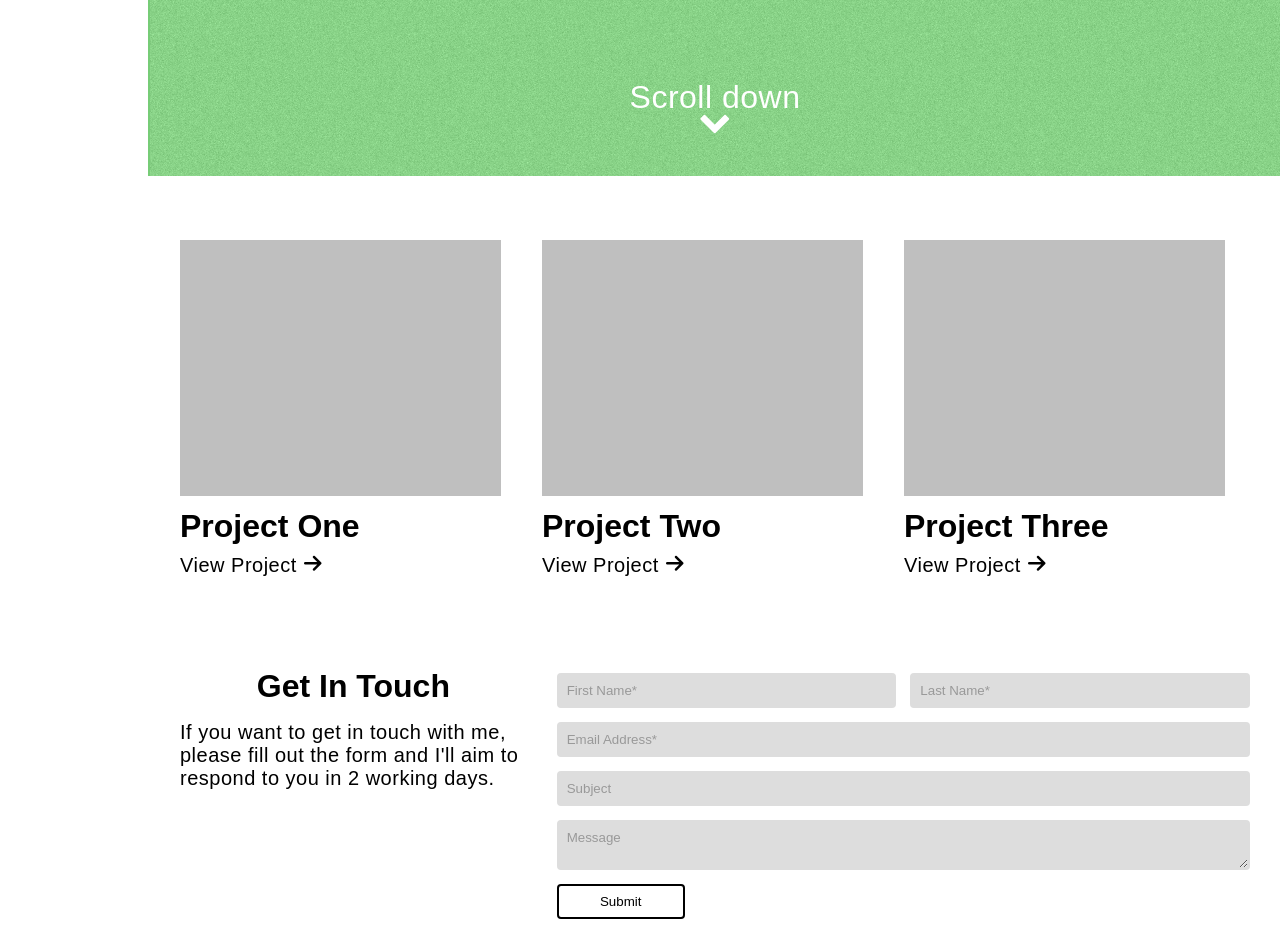
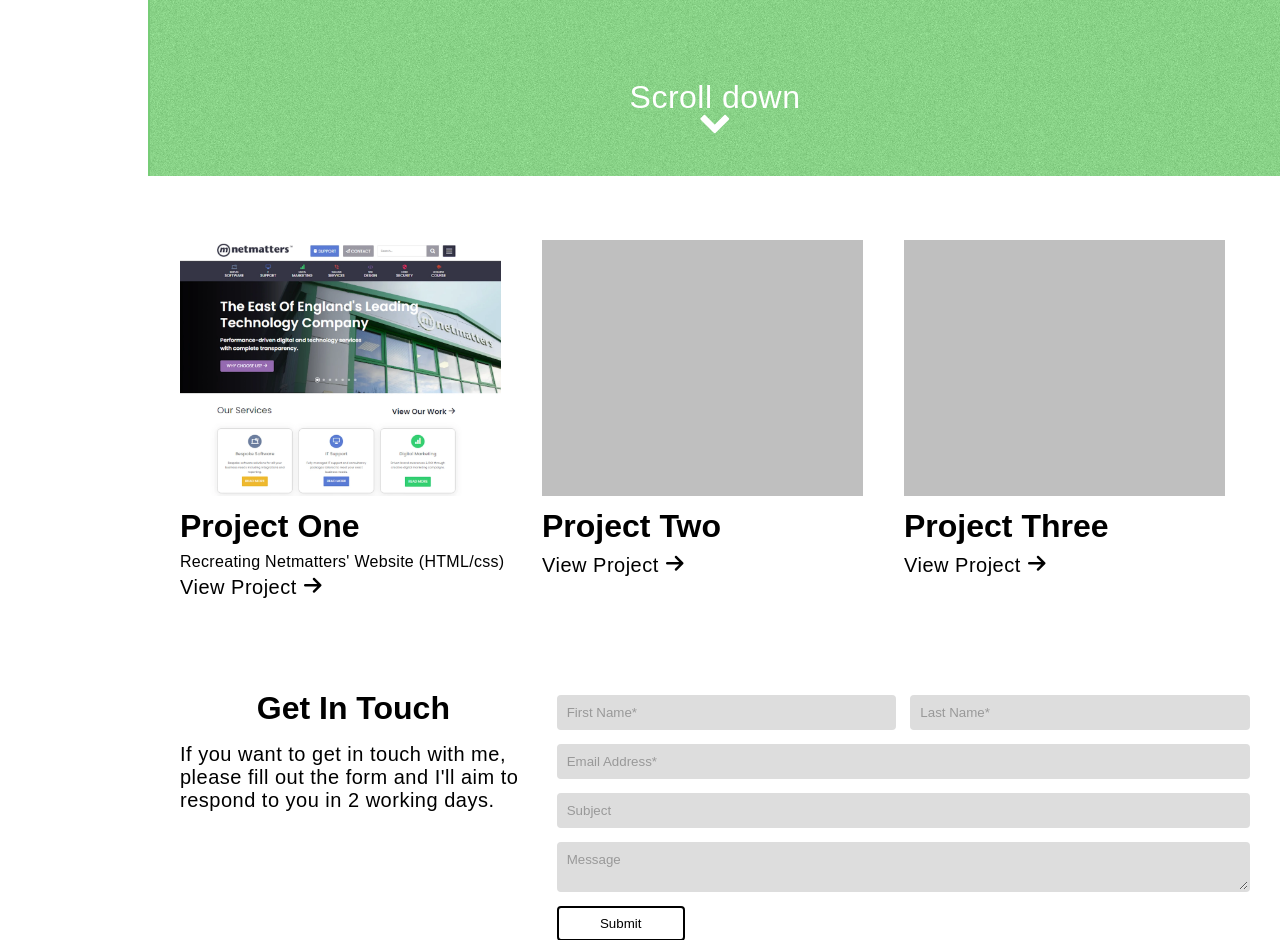
Before and after one commit to 7761279b-c739-4152-a1e2-9850adba1b8c/portfolio, a PHP site: page / in a window 1280 px wide. Shown: the part 624-1564 px from the top of the page. Run offline with PHP 8.4, Linux system fonts and the light colour scheme.

Commit message:
link to first project

```diff
--- a/website/css/styles.css
+++ b/website/css/styles.css
@@ -353,7 +353,14 @@ header .scroll-button {
   margin: 0;
 }
 
-/* line 39, ../../portfolio/website/scss/_projects.scss */
+/* line 38, ../../portfolio/website/scss/_projects.scss */
+.projects .project .description {
+  font-size: 1rem;
+  letter-spacing: 0.01875rem;
+  margin-bottom: 0.25rem;
+}
+
+/* line 44, ../../portfolio/website/scss/_projects.scss */
 .projects .project:hover {
   top: -0.5rem;
 }
--- a/website/index.html
+++ b/website/index.html
@@ -41,17 +41,18 @@
             </header>
             <div class="projects container" id="portfolio">
                 <!-- projects list -->
-                <a class="project" href="#">
-                    <img src="img/project1.webp" class="project-img" />
+                <a class="project" href="http://netmatters.joshua-goodall.netmatters-scs.co.uk/" target="_blank">
+                    <img src="img/recreating-netmatters.webp" class="project-img" />
                     <h2>Project One</h2>
+                    <p class="description">Recreating Netmatters' Website (HTML/css)</p>
                     <p>View Project <span class="icon-right"></span></p>
                 </a>
-                <a class="project" href="#">
+                <a class="project" href="#" target="_blank">
                     <img src="img/project1.webp" class="project-img" />
                     <h2>Project Two</h2>
                     <p>View Project <span class="icon-right"></span></p>
                 </a>
-                <a class="project" href="#">
+                <a class="project" href="#" target="_blank">
                     <img src="img/project1.webp" class="project-img" />
                     <h2>Project Three</h2>
                     <p>View Project <span class="icon-right"></span></p>
--- a/website/scss/_projects.scss
+++ b/website/scss/_projects.scss
@@ -35,6 +35,11 @@
         p {
             margin: 0;
         }
+        .description {
+            font-size: rems(16px);
+            letter-spacing: rems(0.3px);
+            margin-bottom: rems(4px);
+        }
 
         &:hover {
             top: rems(-8px);
```
Also changed, not shown: website/img/recreating-netmatters.webp (added), 1 other file.
